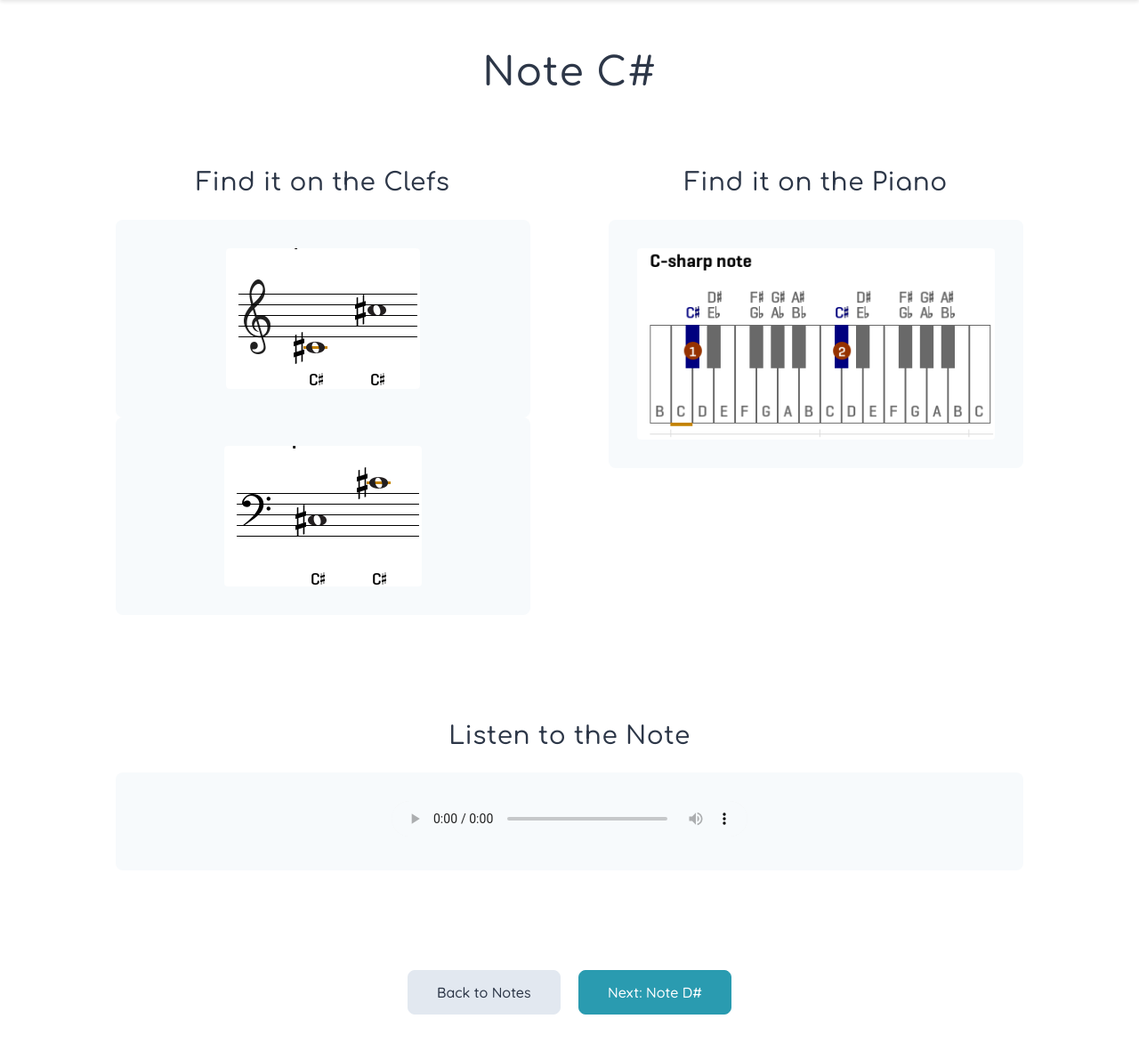
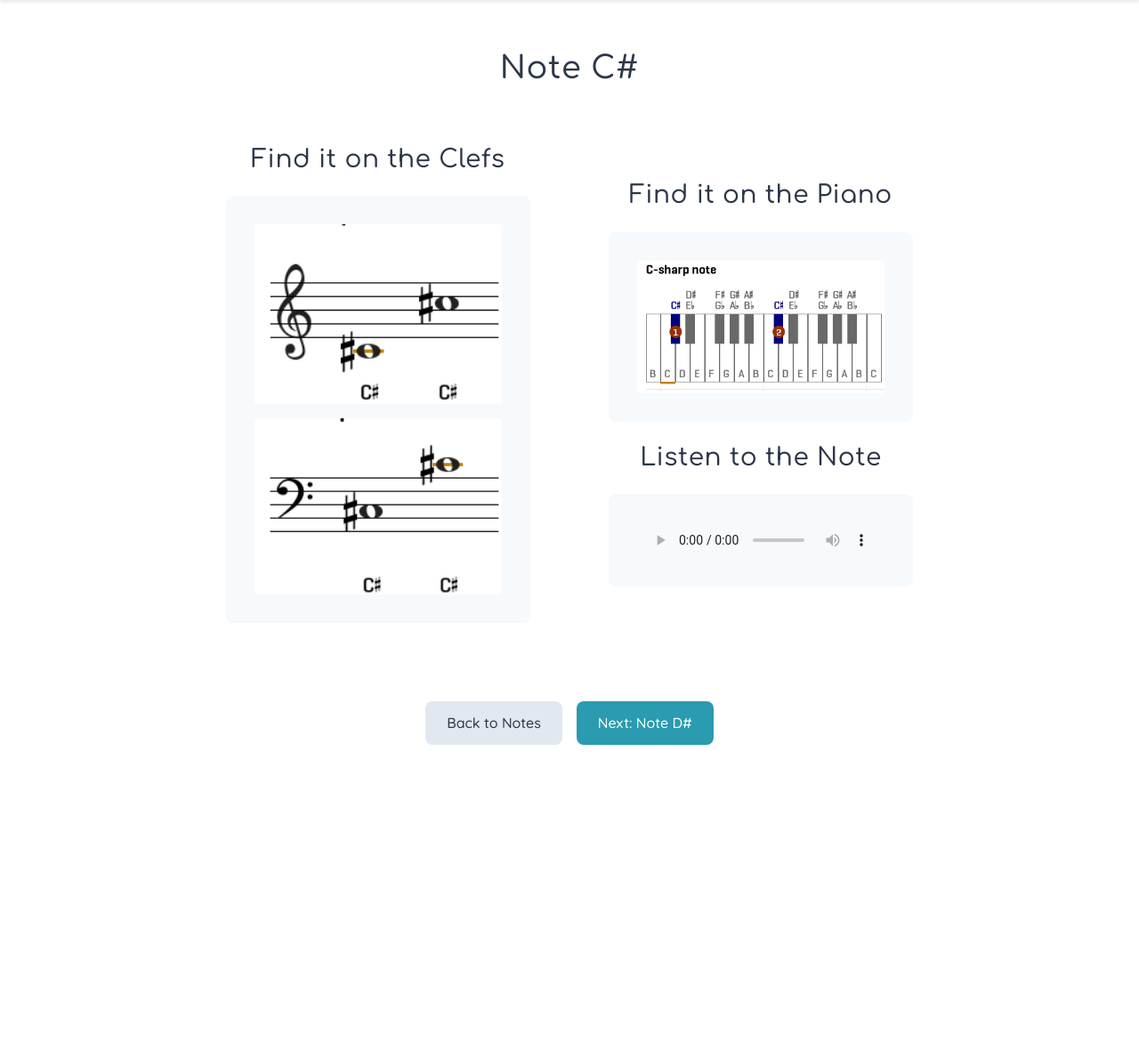
Before and after one commit to Yixli9811/COMS4170_Final_Project, a Flask app: page /learn/accidentals/notes/C# in a window 1280 px wide. Shown: the part 64-1236 px from the top of the page at 89% size. After the commit the page ends 901 px from the top, so only its background shows below. Run offline with Flask 3, Linux system fonts and the light colour scheme.

Commit message:
Improve UI for challenge and accidental

```diff
--- a/static/css/style.css
+++ b/static/css/style.css
@@ -549,3 +549,18 @@ audio::-webkit-media-controls-panel {
         padding: 1.5rem;
     }
 }
+
+/* Challenge Visual Section (for challenge/learn_challenge.html) */
+.challenge-visual-section {
+    max-width: 700px;
+    width: 100%;
+    gap: 2rem;
+}
+.challenge-image {
+    max-width: 300px;
+    width: 100%;
+    height: auto;
+}
+.challenge-image-text {
+    text-align: left;
+}
--- a/static/data/accidentals/accidentals.json
+++ b/static/data/accidentals/accidentals.json
@@ -8,7 +8,7 @@
                 "Accidentals raises or lowers notes by half a step.",
                 {
                     "text":  "Sharps raises the notes, while flats lower the notes!",
-                    "subpoint": "Trick to Remember Equivalencies! : when converting between a sharp to a flat, the flat equivalent is always the note above! (C# = D♭) and vice versa!"
+                    "subpoint": "Trick to Remember Equivalencies! : when converting between a sharp to a flat, the flat equivalent is always the note above!"
                 },
                 "Note: E# = F, B# = C, C♭ = B, F♭ = E"
             ],
--- a/templates/accidentals/note.html
+++ b/templates/accidentals/note.html
@@ -3,37 +3,36 @@
 {% block title %}Note {{ data.note }} - Melody Muse{% endblock %}
 
 {% block content %}
-<div class="learn-content">
-    <h1 class="note-title text-center mb-5">Note {{ data.note }}</h1>
-
-    <div class="row g-4">
-        <div class="col-md-6">
-            <div class="section-container">
-                <h2>Find it on the Clefs</h2>
-                <div class="image-wrapper">
-                    <img src="{{ data.treble_clef_image }}" alt="Note {{ data.note }} on treble clef" class="img-fluid">
-                </div>
-                <div class="image-wrapper">
-                    <img src="{{ data.bass_clef_image }}" alt="Note {{ data.note }} on bass clef" class="img-fluid">
+<div class="learn-page">
+    <div class="learn-container" style="max-width: 900px; margin: 0 auto;">
+        <h1 class="page-title text-center">Note {{ data.note }}</h1>
+        <div class="row g-4 align-items-stretch">
+            <div class="col-md-6 d-flex">
+                <div class="section-container flex-fill d-flex flex-column align-items-center justify-content-center"
+					style="max-width: 420px; width: 100%;">
+                    <h2 class="text-center">Find it on the Clefs</h2>
+                    <div class="image-wrapper d-flex flex-column align-items-center justify-content-center" style="gap: 1rem; width: 100%;">
+                        <img src="{{ data.treble_clef_image }}" alt="Note {{ data.note }} on treble clef" class="img-fluid"
+							style="max-width: 420px; width: 100%; height: auto;">
+                        <img src="{{ data.bass_clef_image }}" alt="Note {{ data.note }} on bass clef" class="img-fluid"
+							style="max-width: 420px; width: 100%; height: auto;">
                     </div>
                 </div>
             </div>
-        <div class="col-md-6">
-            <div class="section-container">
-                <h2>Find it on the Piano</h2>
-                <div class="image-wrapper">
-                    <img src="{{ data.piano_image }}" alt="Note {{ data.note }} on piano keyboard" class="img-fluid">
+            <div class="col-md-6 d-flex">
+                <div class="section-container flex-fill d-flex flex-column align-items-center justify-content-center"
+					style="gap: 1.5rem; max-width: 420px; width: 100%;">
+                    <div style="width: 100%;">
+                        <h2 class="text-center">Find it on the Piano</h2>
+                        <div class="image-wrapper d-flex justify-content-center">
+                            <img src="{{ data.piano_image }}" alt="Note {{ data.note }} on piano keyboard" class="img-fluid"
+								style="width: 100%; height: auto;">
                         </div>
                     </div>
-        </div>
-    </div>
-
-    <div class="row mt-4">
-        <div class="col-12">
-            <div class="section-container">
-                <h2>Listen to the Note</h2>
-                <div class="audio-wrapper">
-                    <audio id="noteAudio" controls>
+                    <div style="width: 100%;">
+                        <h2 class="text-center">Listen to the Note</h2>
+                        <div class="audio-wrapper d-flex justify-content-center">
+                            <audio id="noteAudio" controls style="width: 100%;">
                                 <source src="{{ data.sound }}" type="audio/mpeg">
                                 Your browser does not support the audio element.
                             </audio>
@@ -41,14 +40,15 @@
                     </div>
                 </div>
             </div>
-
-    <div class="navigation-buttons mt-5 text-center">
-        <a href="/learn/accidentals/notes" class="btn btn-secondary me-2">Back to Notes</a>
+        </div>
+        <div class="navigation-section mt-4 d-flex justify-content-center gap-3">
+            <a href="/learn/accidentals/notes" class="nav-btn btn-back">Back to Notes</a>
             {% if data.next_note %}
-        <a href="/learn/accidentals/notes/{{ data.next_note | urlencode }}" class="btn btn-primary">Next: Note {{ data.next_note }}</a>
+            <a href="/learn/accidentals/notes/{{ data.next_note | urlencode }}" class="nav-btn btn-next">Next: Note {{ data.next_note }}</a>
             {% else %}
-        <a href="/learn/challenge" class="btn btn-primary">Next: Challenge Mode</a>
+            <a href="/learn/challenge" class="nav-btn btn-next">Next: Challenge Mode</a>
             {% endif %}
+        </div>
     </div>
 </div>
 {% endblock %}
```
Also changed, not shown: templates/accidentals/learn_accidentals.html (+28 -29 lines), templates/accidentals/learn_clef.html (deleted, +0 -36 lines), templates/accidentals/learn_notes.html (+15 -25 lines), templates/challenge/learn_challenge.html (+20 -25 lines). Lines whose indentation alone changed are shown as unchanged.
